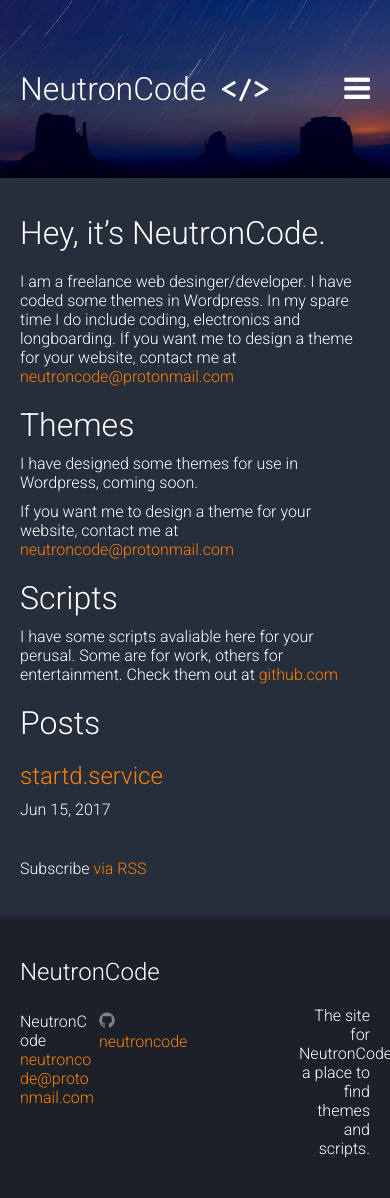
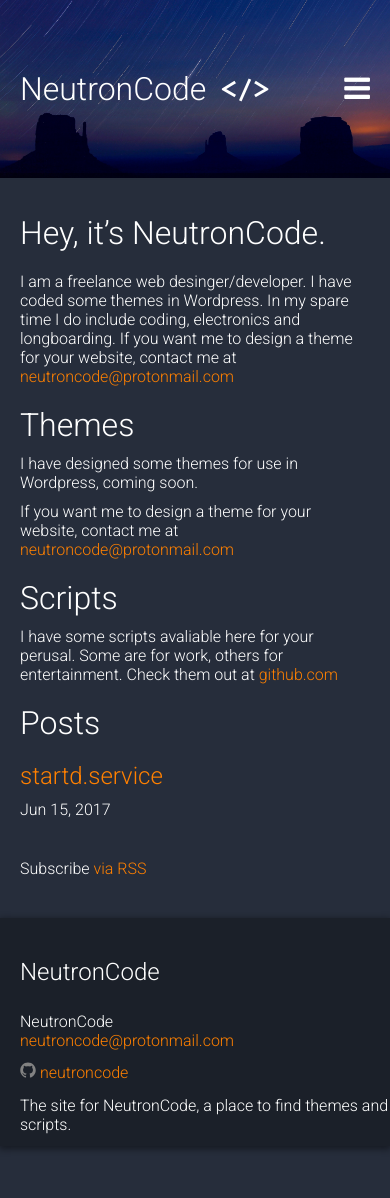
Before and after one commit to neutroncode/neutroncode.github.io, a Jekyll site: the page built from index.md, in a window 390 px wide. Built offline with Jekyll 4.4.1, drawn with Linux system fonts in a browser that asks for light colours; nearby versions of some CDN libraries; our own code applies the rules of GitHub Pages for plain Markdown files; after the commit the page ends 1146 px from its top, so only the background shows below that.

Commit message:
Deleted unnecessary css files. Added footer responsive design.

```diff
--- a/_sass/neutron_theme.scss
+++ b/_sass/neutron_theme.scss
@@ -373,6 +373,24 @@ footer{
     max-width: 1500px;
 }
 
+@media screen and (max-width: 630px){
+    .footer-col,
+    .footer-col-1,
+    .footer-col-2,
+    .footer-col-3{
+        float: left;
+        margin: 0;
+        padding: 0;
+        width: 100%;
+        height: 50px;
+        text-align: left;
+    }
+    .footer-col p{
+        margin: 0;
+        padding: 0;
+    }
+}
+
 /* Transitions and Animations */
 @keyframes expand {
     0% { height: 0 }
--- a/_sass/neutron_theme/_layout.scss
+++ /dev/null
@@ -1,250 +0,0 @@
-/**
- * Site header
- */
-.site-header {
-  border-top: 5px solid $grey-color-dark;
-  border-bottom: 1px solid $grey-color-light;
-  min-height: $spacing-unit * 1.865;
-
-  // Positioning context for the mobile navigation icon
-  position: relative;
-}
-
-.site-title {
-  @include relative-font-size(1.625);
-  font-weight: 300;
-  line-height: $base-line-height * $base-font-size * 2.25;
-  letter-spacing: -1px;
-  margin-bottom: 0;
-  float: left;
-
-  &,
-  &:visited {
-    color: $grey-color-dark;
-  }
-}
-
-.site-nav {
-  float: right;
-  line-height: $base-line-height * $base-font-size * 2.25;
-
-  .nav-trigger {
-      display: none;
-  }
-
-  .menu-icon {
-    display: none;
-  }
-
-  .page-link {
-    color: $text-color;
-    line-height: $base-line-height;
-
-    // Gaps between nav items, but not on the last one
-    &:not(:last-child) {
-      margin-right: 20px;
-    }
-  }
-
-  @include media-query($on-palm) {
-    position: absolute;
-    top: 9px;
-    right: $spacing-unit / 2;
-    background-color: $background-color;
-    border: 1px solid $grey-color-light;
-    border-radius: 5px;
-    text-align: right;
-
-    label[for="nav-trigger"] {
-      display: block;
-      float: right;
-      width: 36px;
-      height: 36px;
-      z-index: 2;
-      cursor: pointer;
-    }
-
-    .menu-icon {
-      display: block;
-      float: right;
-      width: 36px;
-      height: 26px;
-      line-height: 0;
-      padding-top: 10px;
-      text-align: center;
-
-      > svg path {
-        fill: $grey-color-dark;
-      }
-    }
-
-    input ~ .trigger {
-      clear: both;
-      display: none;
-    }
-
-    input:checked ~ .trigger {
-      display: block;
-      padding-bottom: 5px;
-    }
-
-    .page-link {
-      display: block;
-      padding: 5px 10px;
-
-      &:not(:last-child) {
-        margin-right: 0;
-      }
-      margin-left: 20px;
-    }
-  }
-}
-
-
-
-/**
- * Site footer
- */
-.site-footer {
-  border-top: 1px solid $grey-color-light;
-  padding: $spacing-unit 0;
-}
-
-.footer-heading {
-  @include relative-font-size(1.125);
-  margin-bottom: $spacing-unit / 2;
-}
-
-.contact-list,
-.social-media-list {
-  list-style: none;
-  margin-left: 0;
-}
-
-.footer-col-wrapper {
-  @include relative-font-size(0.9375);
-  color: $grey-color;
-  margin-left: -$spacing-unit / 2;
-  @extend %clearfix;
-}
-
-.footer-col {
-  float: left;
-  margin-bottom: $spacing-unit / 2;
-  padding-left: $spacing-unit / 2;
-}
-
-.footer-col-1 {
-  width: -webkit-calc(35% - (#{$spacing-unit} / 2));
-  width:         calc(35% - (#{$spacing-unit} / 2));
-}
-
-.footer-col-2 {
-  width: -webkit-calc(20% - (#{$spacing-unit} / 2));
-  width:         calc(20% - (#{$spacing-unit} / 2));
-}
-
-.footer-col-3 {
-  width: -webkit-calc(45% - (#{$spacing-unit} / 2));
-  width:         calc(45% - (#{$spacing-unit} / 2));
-}
-
-@include media-query($on-laptop) {
-  .footer-col-1,
-  .footer-col-2 {
-    width: -webkit-calc(50% - (#{$spacing-unit} / 2));
-    width:         calc(50% - (#{$spacing-unit} / 2));
-  }
-
-  .footer-col-3 {
-    width: -webkit-calc(100% - (#{$spacing-unit} / 2));
-    width:         calc(100% - (#{$spacing-unit} / 2));
-  }
-}
-
-@include media-query($on-palm) {
-  .footer-col {
-    float: none;
-    width: -webkit-calc(100% - (#{$spacing-unit} / 2));
-    width:         calc(100% - (#{$spacing-unit} / 2));
-  }
-}
-
-
-
-/**
- * Page content
- */
-.page-content {
-  padding: $spacing-unit 0;
-}
-
-.page-heading {
-  @include relative-font-size(1.25);
-}
-
-.post-list {
-  margin-left: 0;
-  list-style: none;
-
-  > li {
-    margin-bottom: $spacing-unit;
-  }
-}
-
-.post-meta {
-  font-size: $small-font-size;
-  color: $grey-color;
-}
-
-.post-link {
-  display: block;
-  @include relative-font-size(1.5);
-}
-
-
-
-/**
- * Posts
- */
-.post-header {
-  margin-bottom: $spacing-unit;
-}
-
-.post-title {
-  @include relative-font-size(2.625);
-  letter-spacing: -1px;
-  line-height: 1;
-
-  @include media-query($on-laptop) {
-    @include relative-font-size(2.25);
-  }
-}
-
-.post-content {
-  margin-bottom: $spacing-unit;
-
-  h2 {
-    @include relative-font-size(2);
-
-    @include media-query($on-laptop) {
-      @include relative-font-size(1.75);
-    }
-  }
-
-  h3 {
-    @include relative-font-size(1.625);
-
-    @include media-query($on-laptop) {
-      @include relative-font-size(1.375);
-    }
-  }
-
-  h4 {
-    @include relative-font-size(1.25);
-
-    @include media-query($on-laptop) {
-      @include relative-font-size(1.125);
-    }
-  }
-}
```
Also changed, not shown: 404.md (+0 -1 lines).
